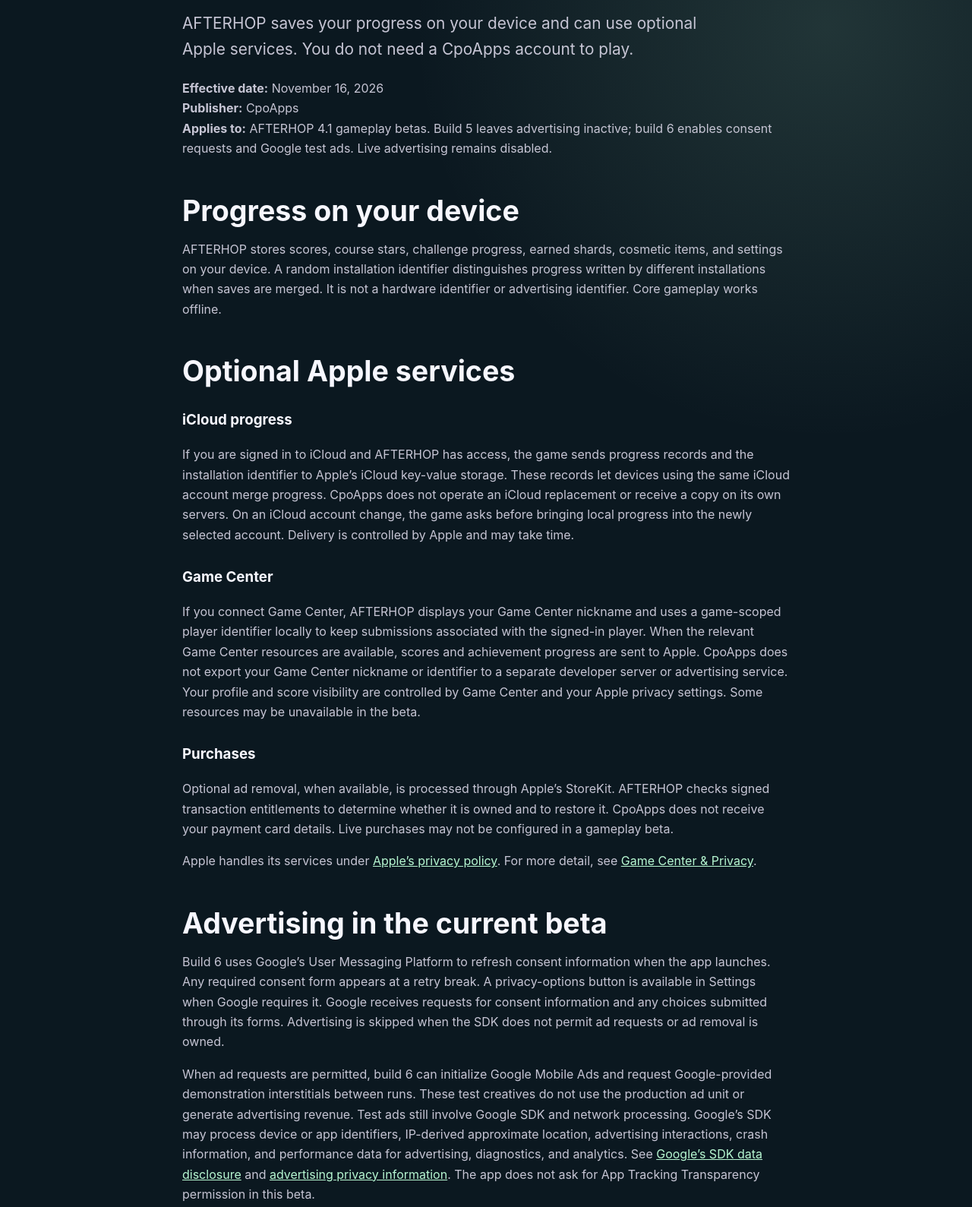
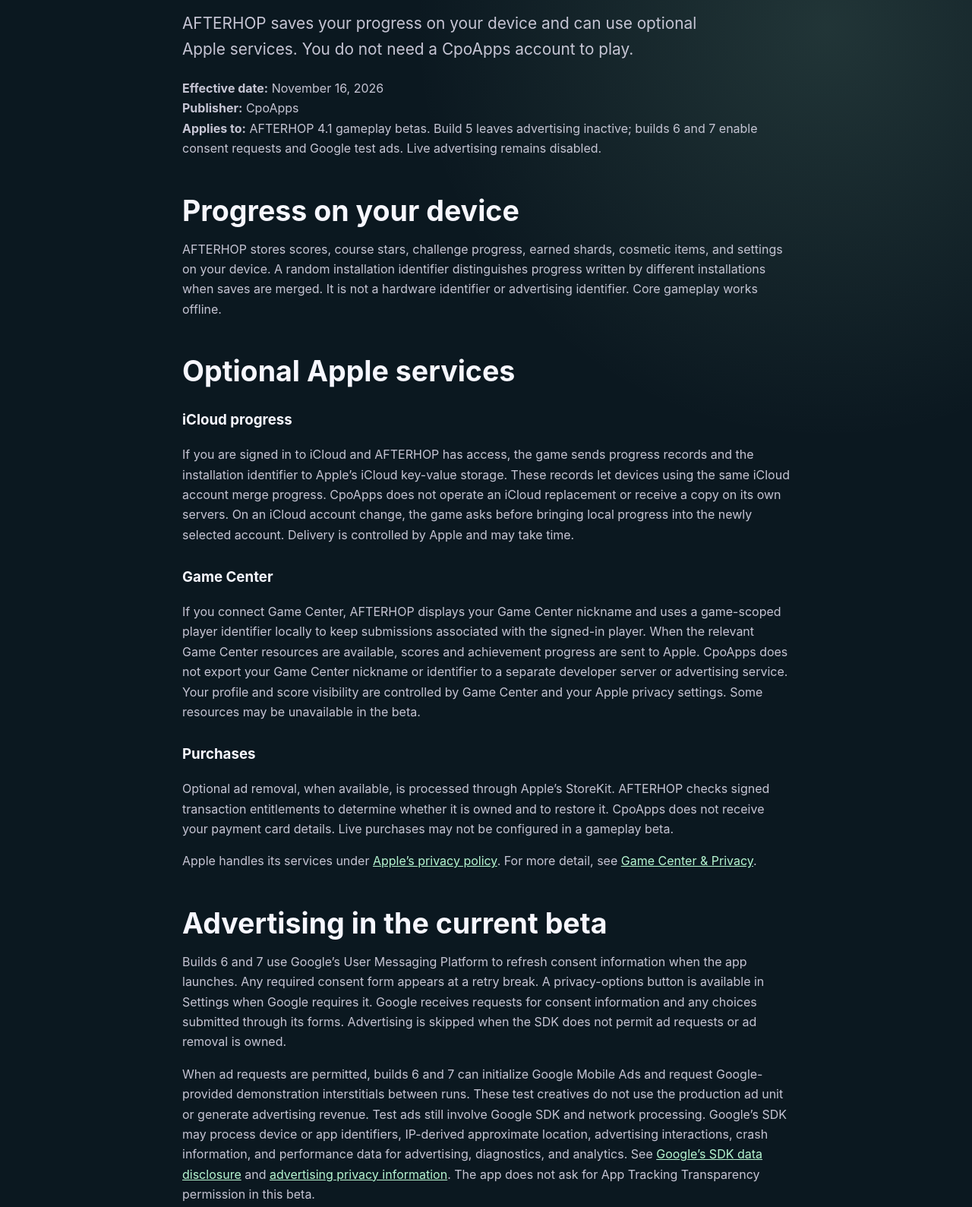
Before and after one commit to CpoApps/afterhop-site, a plain HTML site: page privacy.html in a window 1280 px wide. Shown: the part 257-1846 px from the top of the page at 76% size. Drawn offline with Linux system fonts and the light colour scheme.

```diff
--- a/privacy.html
+++ b/privacy.html
@@ -19,7 +19,7 @@
     <div class="eyebrow">Privacy</div>
     <h1>Privacy policy</h1>
     <p class="lead">AFTERHOP saves your progress on your device and can use optional Apple services. You do not need a CpoApps account to play.</p>
-    <p><strong>Effective date:</strong> November 16, 2026<br><strong>Publisher:</strong> CpoApps<br><strong>Applies to:</strong> AFTERHOP 4.1 gameplay betas. Build 5 leaves advertising inactive; build 6 enables consent requests and Google test ads. Live advertising remains disabled.</p>
+    <p><strong>Effective date:</strong> November 16, 2026<br><strong>Publisher:</strong> CpoApps<br><strong>Applies to:</strong> AFTERHOP 4.1 gameplay betas. Build 5 leaves advertising inactive; builds 6 and 7 enable consent requests and Google test ads. Live advertising remains disabled.</p>
     <h2>Progress on your device</h2>
     <p>AFTERHOP stores scores, course stars, challenge progress, earned shards, cosmetic items, and settings on your device. A random installation identifier distinguishes progress written by different installations when saves are merged. It is not a hardware identifier or advertising identifier. Core gameplay works offline.</p>
     <h2>Optional Apple services</h2>
@@ -31,8 +31,8 @@
     <p>Optional ad removal, when available, is processed through Apple’s StoreKit. AFTERHOP checks signed transaction entitlements to determine whether it is owned and to restore it. CpoApps does not receive your payment card details. Live purchases may not be configured in a gameplay beta.</p>
     <p>Apple handles its services under <a href="https://www.apple.com/legal/privacy/">Apple’s privacy policy</a>. For more detail, see <a href="https://www.apple.com/legal/privacy/data/en/game-center/">Game Center &amp; Privacy</a>.</p>
     <h2>Advertising in the current beta</h2>
-    <p>Build 6 uses Google’s User Messaging Platform to refresh consent information when the app launches. Any required consent form appears at a retry break. A privacy-options button is available in Settings when Google requires it. Google receives requests for consent information and any choices submitted through its forms. Advertising is skipped when the SDK does not permit ad requests or ad removal is owned.</p>
-    <p>When ad requests are permitted, build 6 can initialize Google Mobile Ads and request Google-provided demonstration interstitials between runs. These test creatives do not use the production ad unit or generate advertising revenue. Test ads still involve Google SDK and network processing. Google’s SDK may process device or app identifiers, IP-derived approximate location, advertising interactions, crash information, and performance data for advertising, diagnostics, and analytics. See <a href="https://developers.google.com/admob/ios/privacy/data-disclosure">Google’s SDK data disclosure</a> and <a href="https://policies.google.com/technologies/ads">advertising privacy information</a>. The app does not ask for App Tracking Transparency permission in this beta.</p>
+    <p>Builds 6 and 7 use Google’s User Messaging Platform to refresh consent information when the app launches. Any required consent form appears at a retry break. A privacy-options button is available in Settings when Google requires it. Google receives requests for consent information and any choices submitted through its forms. Advertising is skipped when the SDK does not permit ad requests or ad removal is owned.</p>
+    <p>When ad requests are permitted, builds 6 and 7 can initialize Google Mobile Ads and request Google-provided demonstration interstitials between runs. These test creatives do not use the production ad unit or generate advertising revenue. Test ads still involve Google SDK and network processing. Google’s SDK may process device or app identifiers, IP-derived approximate location, advertising interactions, crash information, and performance data for advertising, diagnostics, and analytics. See <a href="https://developers.google.com/admob/ios/privacy/data-disclosure">Google’s SDK data disclosure</a> and <a href="https://policies.google.com/technologies/ads">advertising privacy information</a>. The app does not ask for App Tracking Transparency permission in this beta.</p>
     <p>Live advertising remains disabled and requires a further policy and App Store disclosure review for the production configuration. Non-personalized or test ads must not be treated as data-free. If you decline or cannot complete a required consent flow, core gameplay remains available.</p>
     <h2>Developer servers and permissions</h2>
     <p>The current app has no CpoApps-operated gameplay, account, analytics, or crash-reporting server. It does not request access to your contacts, photos, camera, microphone, or device location. AFTERHOP does not sell gameplay records or share them with an advertising broker.</p>
```
Also changed, not shown: support.html (+3 -3 lines).
